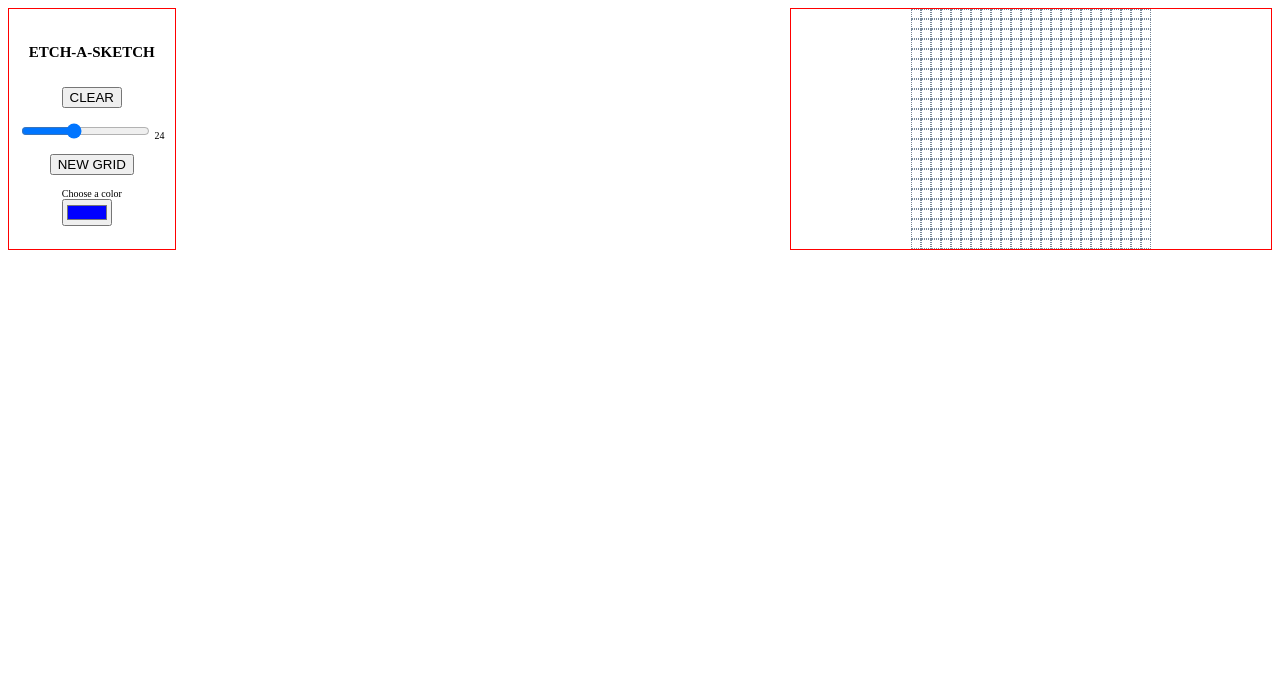
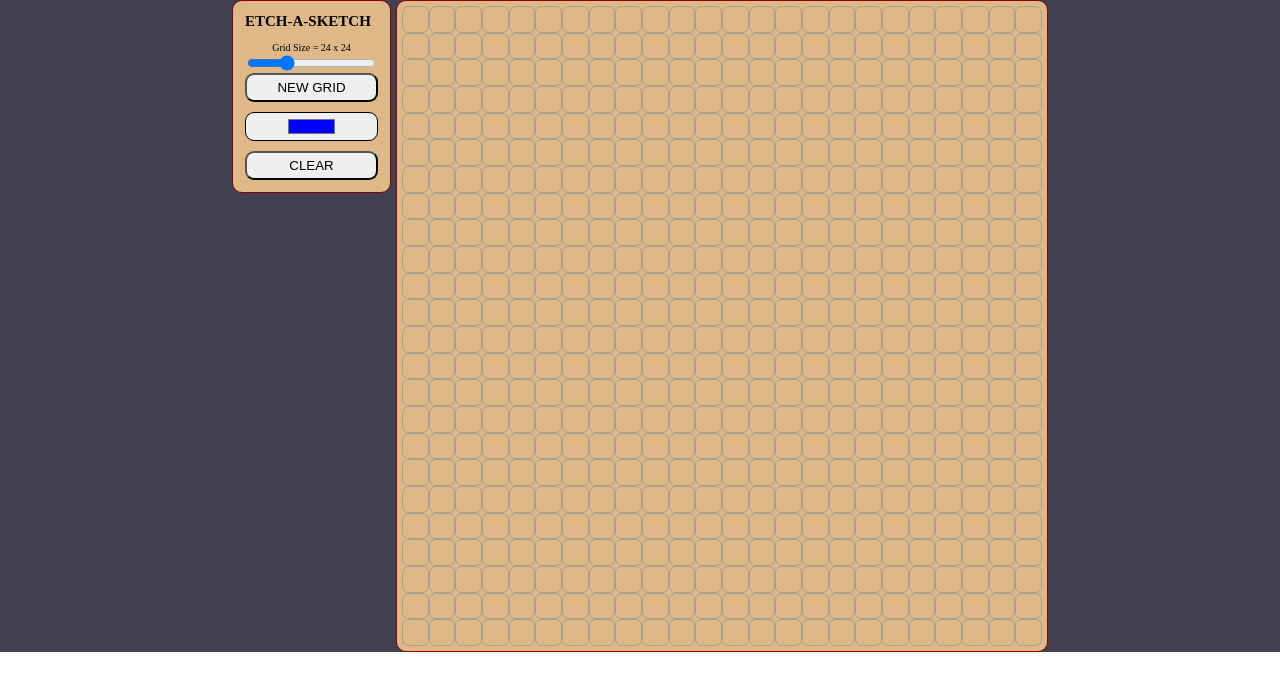
Before and after one commit to Andy-Bartkiv/TOP-EAS-Game, a plain HTML site: page index.html in a window 1280 px wide. Drawn offline with Linux system fonts and the light colour scheme.

Commit message:
Final Release

```diff
--- a/index.html
+++ b/index.html
@@ -10,27 +10,32 @@
     <div class="container">
 
         <div class="controls">
-            <h2>ETCH-A-SKETCH</h2>
 
-            <button id='clear-btn'>CLEAR</button>
+            <h2 class = "ctrls">ETCH-A-SKETCH</h2>
 
-            <div>
-                <input type="range" name="size" id="grid-size" value="10" min="8" max="48">
-                <label for="grid-size" id="lbl-size"></label>
+            <div class = "ctrls">
+                <p id="g-s">Grid Size =
+                    <span class="gsv">id</span>
+                    x
+                    <span class="gsv">cl</span>
+                </p>
+                <input type="range" name="size" id="grid-size" value="10" min="8" max="64">
+
             </div>
 
-            <button id='new-btn'>NEW GRID</button>
+            <button class = "ctrls" id='new-btn'>NEW GRID</button>
 
-            <div>
-                <label for="color">Choose a color</label>
-                <br>
+            <div class = "ctrls" id='div-color'>
                 <input type="color" name="color" id="color" value="#FF0000">
             </div>
+
+            <button class = "ctrls" id='clear-btn'>CLEAR</button>
+
         </div>
 
         <div class="grid-container">
+        </div>
 
-        </div>
 
     </div>
 
--- a/main.js
+++ b/main.js
@@ -8,17 +8,19 @@ function clearGrid() {
 
 function drawGrid() {
     let gridSize = document.querySelector('#grid-size').value;
-    const del = [...document.querySelectorAll('.div-rows')];
+    gridContainer.setAttribute('style', `    grid-template-columns: repeat(${gridSize}, 1fr);
+    grid-template-rows: repeat(${gridSize}, 1fr);`)
+    const del = [...document.querySelectorAll('.div-box')];
     del.forEach(e => e.remove());
     for (let i=0; i<gridSize; i++) {
-        const divRows = document.createElement('div');
-        gridContainer.appendChild(divRows);
-        divRows.setAttribute('class', 'div-rows');
+    //    const divRows = document.createElement('div');
+    //    gridContainer.appendChild(divRows);
+    //    divRows.setAttribute('class', 'div-rows');
         for (let j=0; j<gridSize; j++){
             const divBox = document.createElement('div');
             divBox.setAttribute('class', 'div-box');
             divBox.setAttribute('id', `box-${i}-${j}`);
-            divRows.appendChild(divBox);
+            gridContainer.appendChild(divBox);
             divBox.addEventListener('mouseover', () =>{
                 divBox.classList.add('m-over');
                 divBox.setAttribute('style', `background: ${color.value}`)
@@ -32,9 +34,11 @@ color.value = '#0000ff';
 
 const actualSize = document.querySelector('#grid-size');
 actualSize.value = 24;
-document.querySelector('#lbl-size').textContent = actualSize.value;
+document.querySelectorAll('.gsv').forEach(el =>
+    el.textContent = actualSize.value)
 actualSize.addEventListener('mousemove', () => {
-    document.querySelector('#lbl-size').textContent = actualSize.value;
+    document.querySelectorAll('.gsv').forEach(el =>
+        el.textContent = actualSize.value)
 })
 
 const btnClear = document.querySelector('#clear-btn');
--- a/styles.css
+++ b/styles.css
@@ -1,41 +1,74 @@
 body {
     font-size: 10px;
+    margin: 0;
+    padding: 0;
+    box-sizing: border-box;
 }
 
 .container {
+    background-color: rgba(0, 0, 22, 0.75);
     display: flex;
-    justify-content: space-between;
+    align-items: flex-start;
+    justify-content: center;;
+    width: 100%;
 }
 
 .controls {
-    border:1px solid red;
-    padding: 10px;
+    background-color: burlywood;
+    border:1px solid darkred;
+    border-radius: 10px;
+    padding: 12px 12px;
+    margin-right: 5px;
     display: flex;
     flex-direction: column;
-    align-items: center;
-    justify-content: space-evenly;
+    justify-content: flex-start;
+    align-items: stretch;
+}
+
+.controls h2 {
+    margin-top: 0px;
+}
+
+.ctrls p {
+    margin: auto;
+}
+
+.controls > button {
+    padding: 5px;
+    min-width: 100px;
+    border-radius: 9px;
+}
+
+#div-color {
+    padding: 10px 0px;
+}
+
+#color {
+    width: 100%;
+    height: 1.8rem;
+    border-radius: 9px;
+    padding: 2px 40px;
+}
+
+#g-s {
+    text-align: center;
 }
 
 .grid-container {
-    display: flex;
-    flex-direction: column;
-    align-items: center;
-    max-width: 480px;
-    max-height: 480px;
-    width: 100%;
-    border:1px solid red;
-}
-
-.div-rows {
-    display: flex;
-    flex-direction: row;
-    align-items: center;
+    width: 50vw;
+    height: 50vw;
+    max-height: 100vh;
+    max-width: 100vh;
+    padding: 5px;
+    background-color: burlywood;
+    border:1px solid darkred;
+    border-radius: 10px;
+    display: grid;
 }
 
 .div-box {
-    padding: 4px;
     border: 0.01em dotted lightslategray;
-    text-align: center;
+    border-radius: 25%;
 }
 
 .m-over {
```
